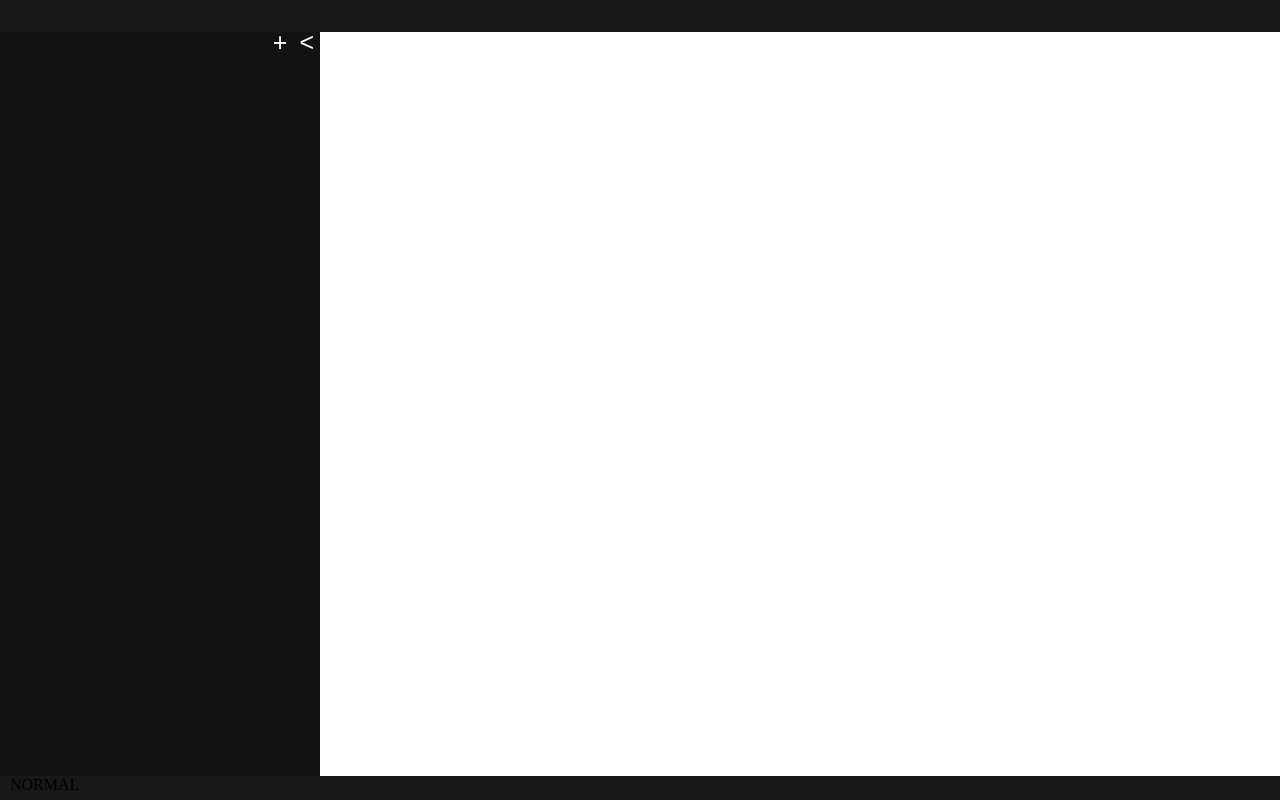
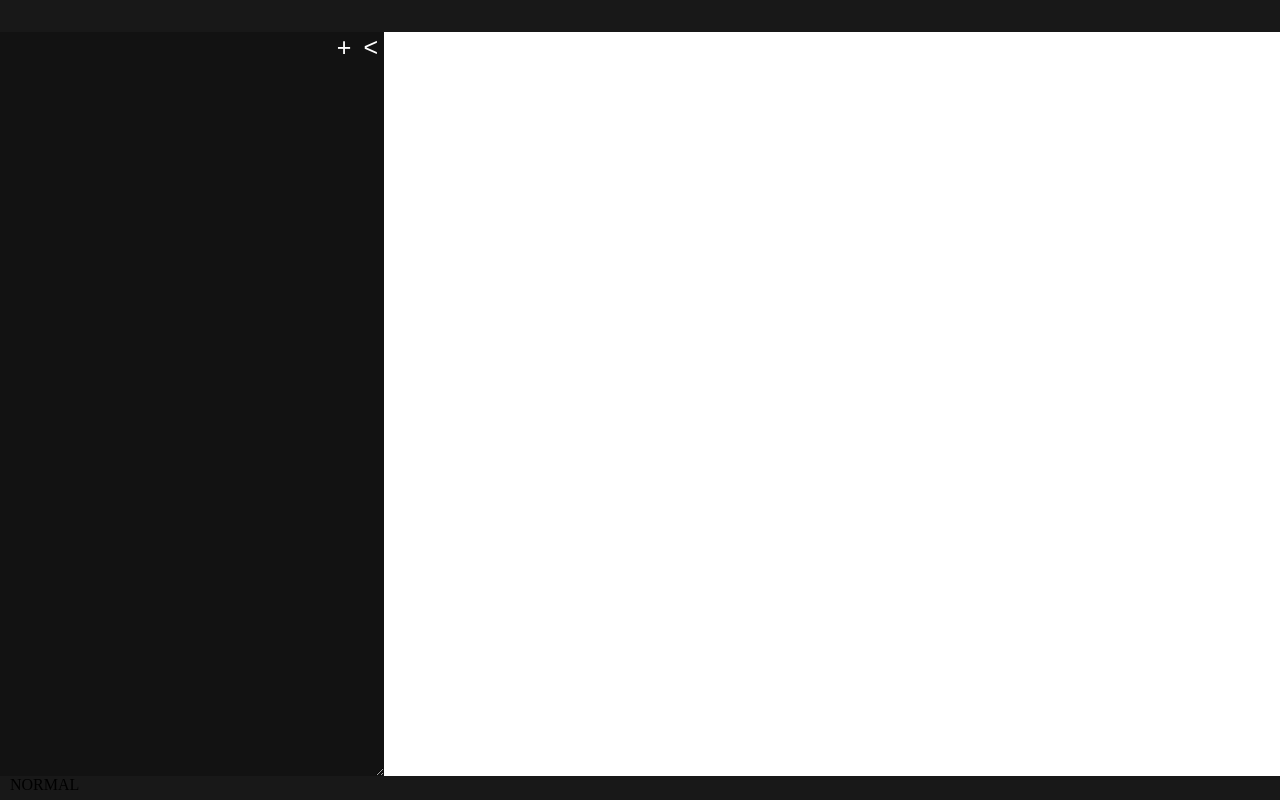
Before and after one commit to vishruth-thimmaiah/text, a Vue app: page / in a window 1280 px wide. Built offline with nearby package versions, Linux system fonts and the light colour scheme.

Commit message:
feat: sidebar is now adjustable

```diff
--- a/src/App.vue
+++ b/src/App.vue
@@ -18,7 +18,28 @@ import Command from './views/command.vue';
 
 <style scoped>
 .wksp {
-	display: flex;
-	margin: 30px 0px;
+	position: fixed;
+	top: 2em;
+	bottom: 1.5em;
+	left: 0;
+	right: 0;
+	display: grid;
+	grid-template:
+		"sidebar editor" min-content
+		"sidebar editor" 1fr
+		/ min-content 1fr;
+}
+
+.sidebar {
+	grid-area: sidebar;
+	resize: horizontal;
+	overflow: auto;
+	min-width: 30vw;
+	max-width: 50vw;
+}
+
+.editor {
+	grid-area: editor;
+	min-width: 0;
 }
 </style>
--- a/src/components/cursor.vue
+++ b/src/components/cursor.vue
@@ -1,5 +1,7 @@
 <template>
-	<div id="cursor" :style="`left: calc(${cursor.x}ch + 39px); top: ${cursor.y * 2}ch`" :class="vim_mode" />
+	<div class="placeholder">
+		<div id="cursor" :style="`left: calc(${cursor.x}ch + 39px); top: ${cursor.y * 2}ch`" :class="vim_mode" />
+	</div>
 </template>
 
 <script setup lang="ts">
@@ -11,7 +13,12 @@ const { vim_mode } = storeToRefs(VimState())
 </script>
 
 <style scoped>
-div {
+.placeholder {
+	position: absolute;
+	top: 0;
+}
+
+#cursor {
 	position: relative;
 	width: 1ch;
 	height: 2ch;
--- a/src/components/line.vue
+++ b/src/components/line.vue
@@ -38,6 +38,7 @@ span {
 		padding: 0 2px;
 		background-color: #222222;
 		margin-right: 8px;
+		cursor: default;
 
 	}
 
--- a/src/views/editor.vue
+++ b/src/views/editor.vue
@@ -45,17 +45,11 @@ onMounted(() => {
 
 <style scoped>
 .editor {
-	position: absolute;
-	left: clamp(20rem, 20rem, 25%);
-	right: 0;
-	top: 1.5em;
-	bottom: 1em;
-	margin: 0.5em 0;
+	overflow-x: auto;
 	overflow-y: hidden;
 }
 
 .lines {
-	position: absolute;
 	display: flex;
 	flex-direction: column;
 	top: 0;
--- a/src/views/sidebar.vue
+++ b/src/views/sidebar.vue
@@ -58,11 +58,7 @@ async function open_file(file: string) {
 
 <style scoped>
 .sidebar {
-	width: clamp(20rem, 20rem, 25%);
 	background: #121212;
-	position: fixed;
-	top: 1.7em;
-	bottom: 1.5em;
 	z-index: 5;
 }
 
```
